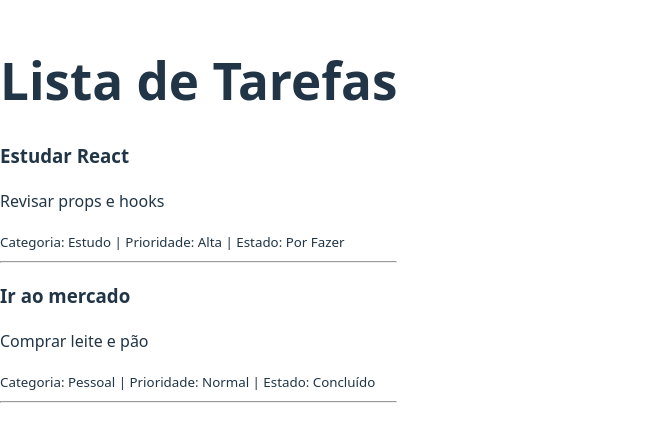
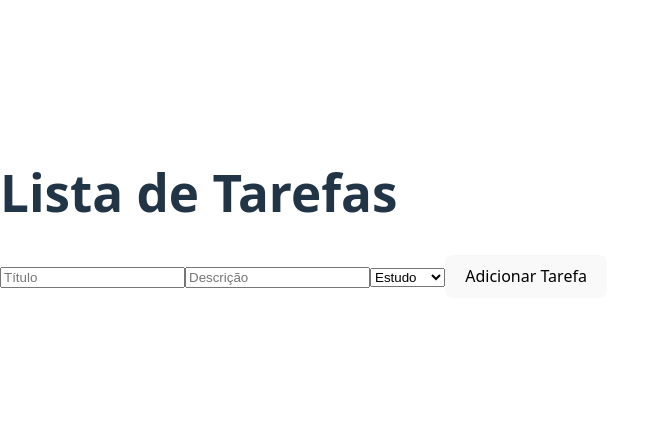
Before and after one commit to joaoGIT1-pixell/tarefa-react, a React (Vite) app: page / in a window 1280 px wide. Shown: the part 186-628 px from the top of the page, without its empty margins (0-649 px from the left). Built offline with nearby package versions, Linux system fonts and the light colour scheme.

Commit message:
adicionar tarefa com formulario e estado, Edição de tarefas implementada

```diff
--- a/src/App.jsx
+++ b/src/App.jsx
@@ -1,10 +1,26 @@
+import { useState } from 'react';
 import TaskList from './components/TaskList';
+import AddTaskForm from './components/AddTaskForm';
 
 function App() {
+  const [tarefas, setTarefas] = useState([]);
+
+  function adicionarTarefa(tarefa) {
+    setTarefas([...tarefas, tarefa]);
+  }
+
+  function editarTarefa(id, novoTitulo, novaDescricao) {
+    const tarefasEditadas = tarefas.map((t) =>
+      t.id === id ? { ...t, titulo: novoTitulo, descricao: novaDescricao } : t
+    );
+    setTarefas(tarefasEditadas);
+  }
+
   return (
     <div>
       <h1>Lista de Tarefas</h1>
-      <TaskList />
+      <AddTaskForm onAdd={adicionarTarefa} />
+      <TaskList tarefas={tarefas} onEdit={editarTarefa} />
     </div>
   );
 }
--- /dev/null
+++ b/src/components/AddTaskForm.jsx
@@ -0,0 +1,56 @@
+import { useState } from 'react';
+
+function AddTaskForm({ onAdd }) {
+  const [titulo, setTitulo] = useState("");
+  const [descricao, setDescricao] = useState("");
+  const [categoria, setCategoria] = useState("Estudo");
+
+  function handleSubmit(e) {
+    e.preventDefault();
+
+    const novaTarefa = {
+      id: Date.now(),
+      titulo,
+      descricao,
+      categoria,
+      prioridade: "Normal",
+      estado: "Por Fazer"
+    };
+
+    onAdd(novaTarefa);
+
+    setTitulo("");
+    setDescricao("");
+    setCategoria("Estudo");
+  }
+
+  return (
+    <form onSubmit={handleSubmit}>
+      <input
+        type="text"
+        placeholder="Título"
+        value={titulo}
+        onChange={(e) => setTitulo(e.target.value)}
+        required
+      />
+      <input
+        type="text"
+        placeholder="Descrição"
+        value={descricao}
+        onChange={(e) => setDescricao(e.target.value)}
+        required
+      />
+      <select
+        value={categoria}
+        onChange={(e) => setCategoria(e.target.value)}
+      >
+        <option value="Estudo">Estudo</option>
+        <option value="Trabalho">Trabalho</option>
+        <option value="Pessoal">Pessoal</option>
+      </select>
+      <button type="submit">Adicionar Tarefa</button>
+    </form>
+  );
+}
+
+export default AddTaskForm;
--- a/src/components/TaskList.jsx
+++ b/src/components/TaskList.jsx
@@ -1,32 +1,50 @@
-const tarefasMock = [
-    {
-      id: 1,
-      titulo: "Estudar React",
-      descricao: "Revisar props e hooks",
-      categoria: "Estudo",
-      prioridade: "Alta",
-      estado: "Por Fazer"
-    },
-    {
-      id: 2,
-      titulo: "Ir ao mercado",
-      descricao: "Comprar leite e pão",
-      categoria: "Pessoal",
-      prioridade: "Normal",
-      estado: "Concluído"
+import { useState } from 'react';
+
+function TaskList({ tarefas, onEdit }) {
+  const [editandoId, setEditandoId] = useState(null);
+  const [novoTitulo, setNovoTitulo] = useState("");
+  const [novaDescricao, setNovaDescricao] = useState("");
+
+  function iniciarEdicao(tarefa) {
+    setEditandoId(tarefa.id);
+    setNovoTitulo(tarefa.titulo);
+    setNovaDescricao(tarefa.descricao);
   }
-  ];
 
-  function TaskList() {
+  function salvarEdicao(id) {
+    onEdit(id, novoTitulo, novaDescricao);
+    setEditandoId(null);
+  }
+
   return (
     <div>
-        {tarefasMock.map((tarefa) => (
+      {tarefas.map((tarefa) => (
         <div key={tarefa.id}>
+          {editandoId === tarefa.id ? (
+            <>
+              <input
+                type="text"
+                value={novoTitulo}
+                onChange={(e) => setNovoTitulo(e.target.value)}
+              />
+              <input
+                type="text"
+                value={novaDescricao}
+                onChange={(e) => setNovaDescricao(e.target.value)}
+              />
+              <button onClick={() => salvarEdicao(tarefa.id)}>Salvar</button>
+            </>
+          ) : (
+            <>
               <h3>{tarefa.titulo}</h3>
               <p>{tarefa.descricao}</p>
               <small>
                 Categoria: {tarefa.categoria} | Prioridade: {tarefa.prioridade} | Estado: {tarefa.estado}
               </small>
+              <br />
+              <button onClick={() => iniciarEdicao(tarefa)}>Editar</button>
+            </>
+          )}
           <hr />
         </div>
       ))}
```
Lines whose indentation alone changed are shown as unchanged.
